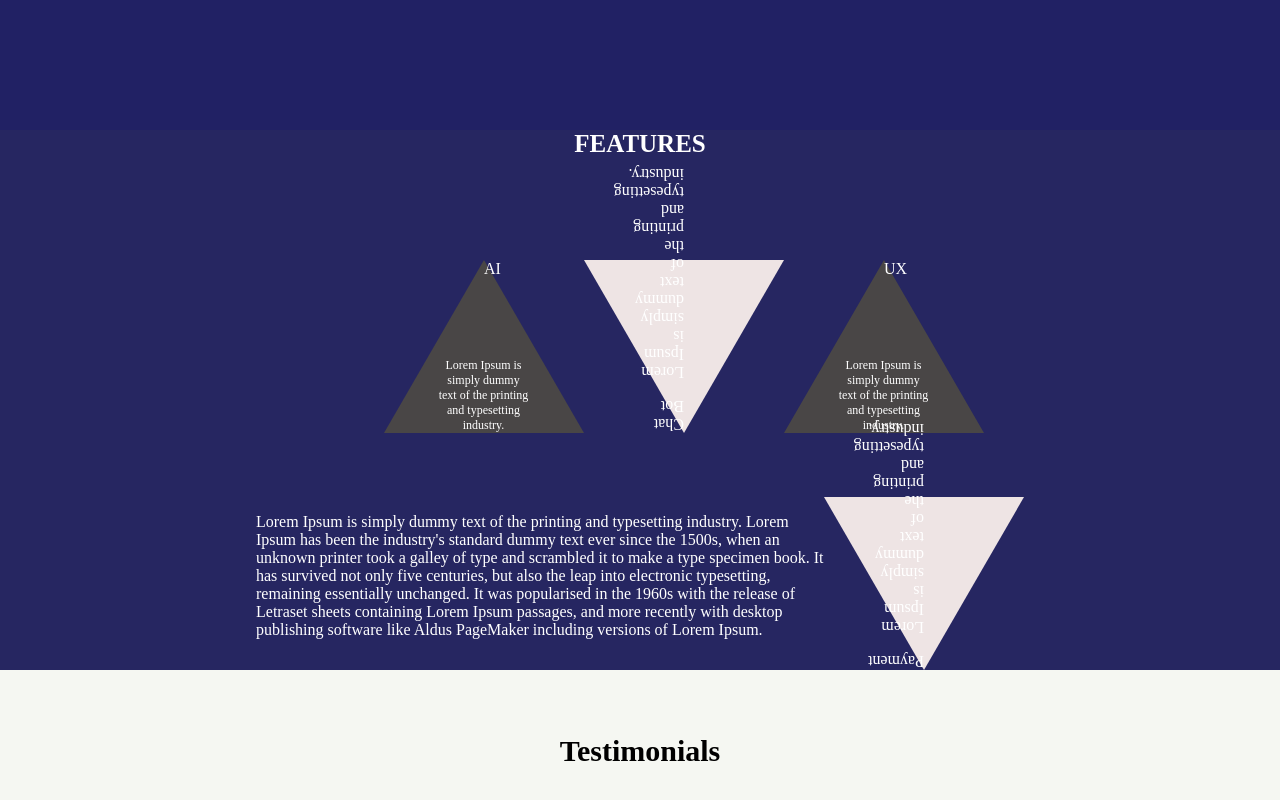
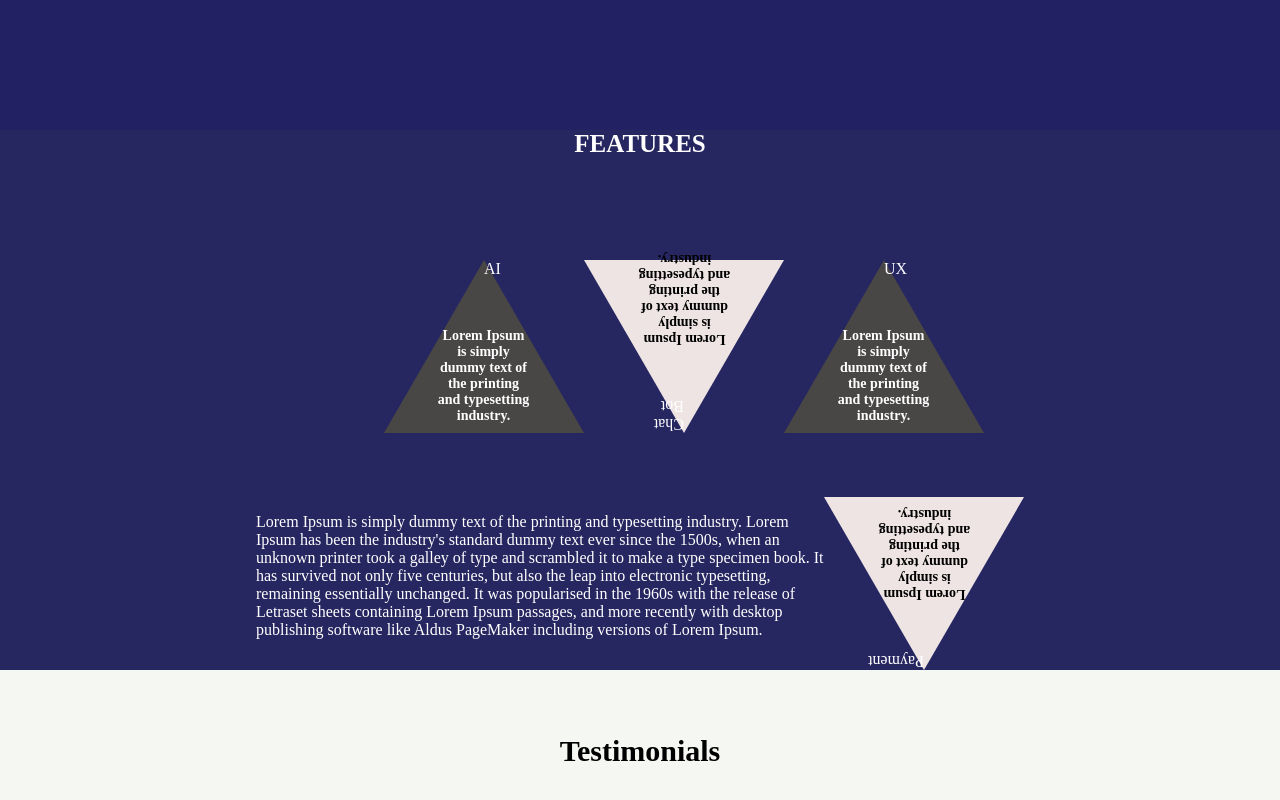
Before and after one commit to pratikkr/single_page_app_kloudone-Ass-3-, a plain HTML site: page index.html in a window 1280 px wide. Shown: the part 670-1470 px from the top of the page. Drawn offline with Linux system fonts and the light colour scheme.

Commit message:
re-modified feature section

```diff
--- a/style.css
+++ b/style.css
@@ -110,14 +110,18 @@ body{
     /* padding-left: 25px; */
 }
 .triangle_up p{
+    display: flex;
+    flex-direction: column;
     text-align: center;
-    font-size: 12px;
-    top: 80px;
+    font-size: 14px;
+    top: 50px;
     left: -47px;
     position: relative;
     width: 93px;
     height: 93px;
     margin: 0px;
+    color: fff;
+    font-weight: bolder;
 }
 .triangle_down{
     width: 0px;
@@ -131,6 +135,20 @@ body{
     -moz-transform: rotate(360deg);
     -webkit-transform: rotate(180deg);
     -o-transform: rotate(360deg);
+}
+.triangle_down p{
+    display: flex;
+    flex-direction: column;
+    text-align: center;
+    font-size: 14px;
+    top: 50px;
+    left: -47px;
+    position: relative;
+    width: 93px;
+    height: 93px;
+    margin: 0px;
+    color: black;
+    font-weight: bolder;
 }
 
 .contact{
```
